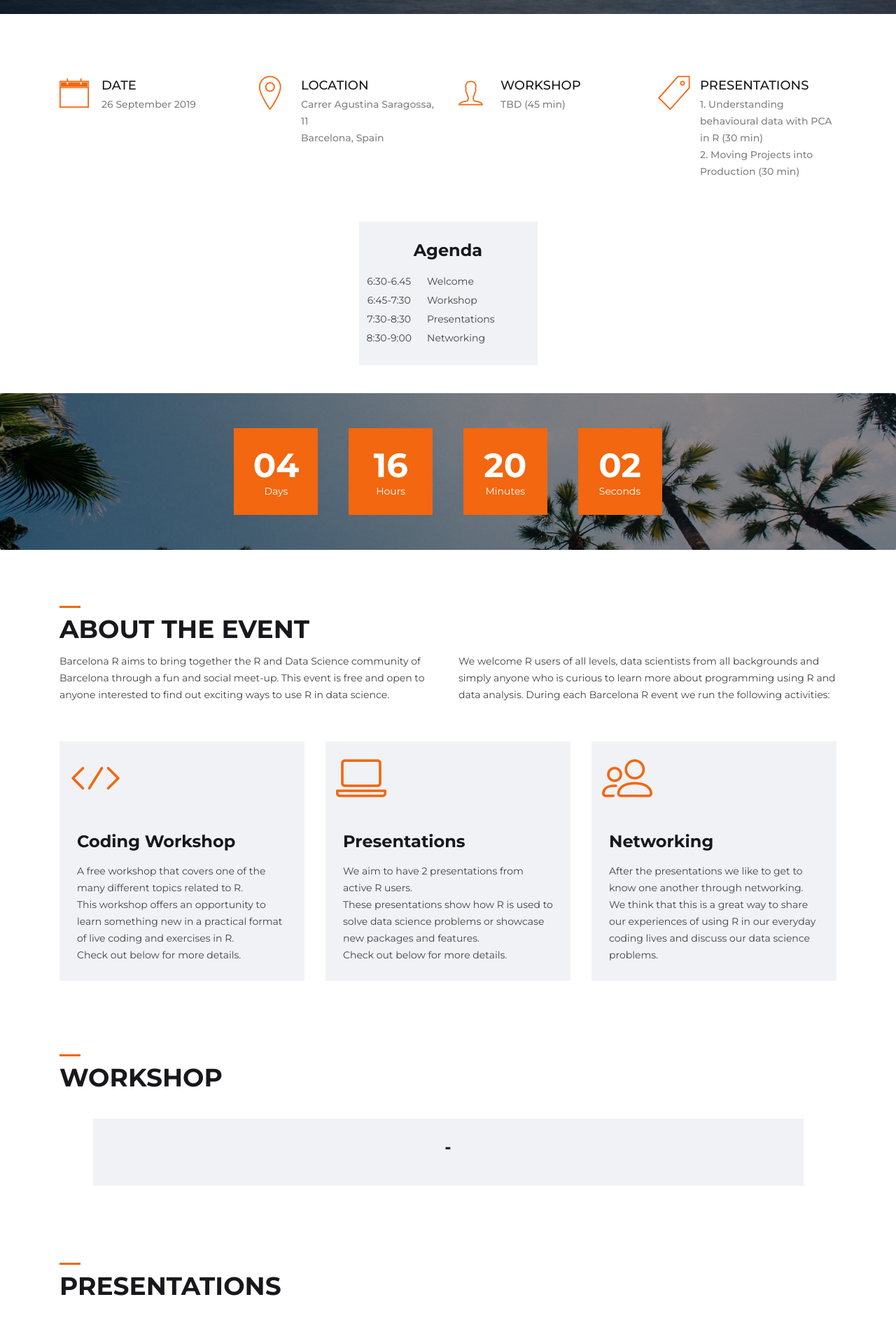
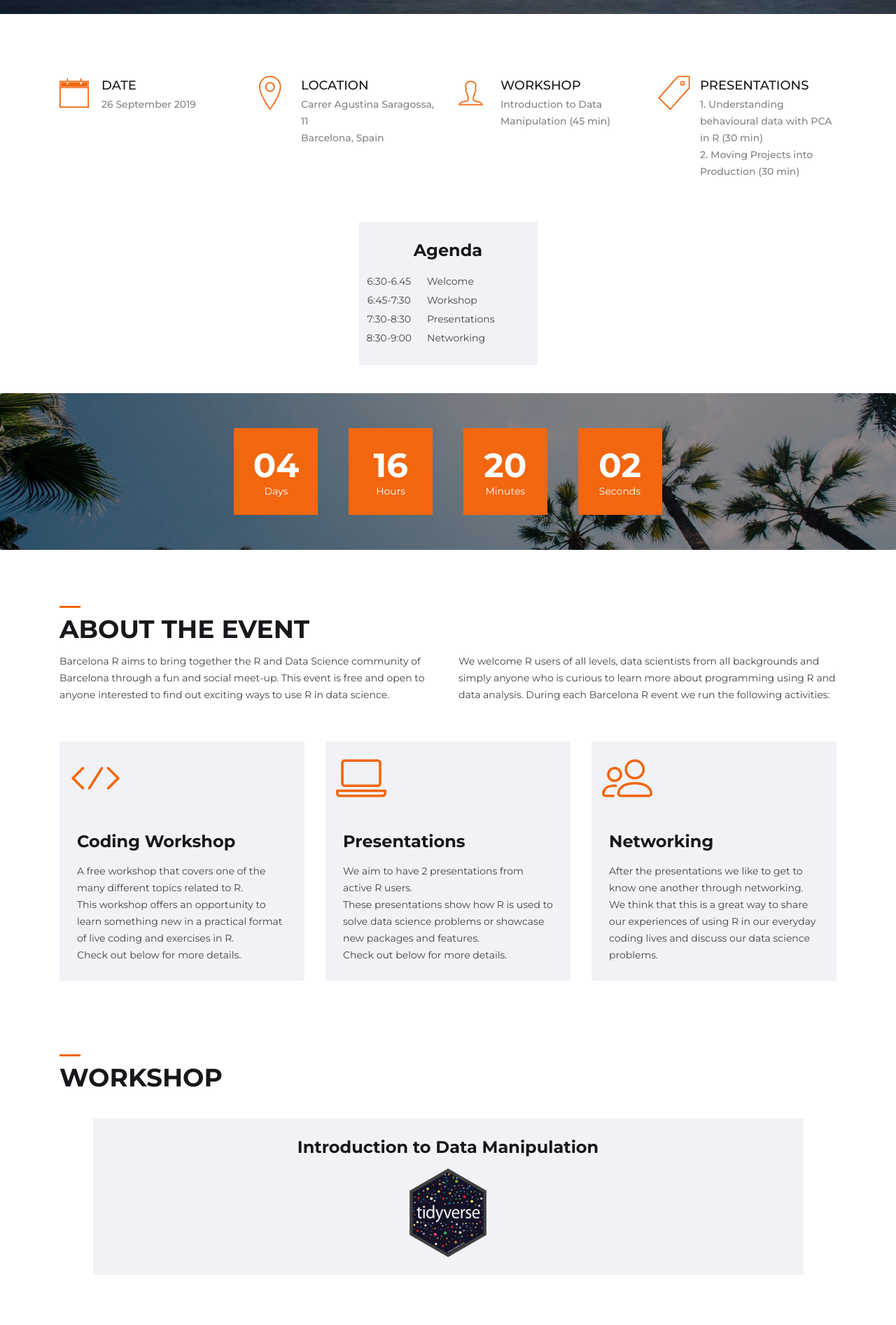
Before and after one commit to nattalides/nattalides.github.io, a plain HTML site: page index.html in a window 1280 px wide. Shown: the part 780-2674 px from the top of the page at 70% size. Drawn offline with Linux system fonts and the light colour scheme; files whose address does not match are found by name.

Commit message:
add workshop

```diff
--- a/index.html
+++ b/index.html
@@ -146,7 +146,7 @@
                             Workshop
                         </h5>
                         <p>
-                           TBD (45 min)
+                           Introduction to Data Manipulation (45 min)
                         </p>
                     </div>
                   </a>
@@ -318,8 +318,9 @@
             <div class="col-md-11 col-12">
                 <div class="workshop_box">
                         <h4>
-                            -
+                            Introduction to Data Manipulation
                         </h4>
+                        <img src="assets/img/hex-stickers/tidyverse_small.png" alt="Nicolas Attalides">
                     <div class="workshop_features">
 
                     </div>
```
